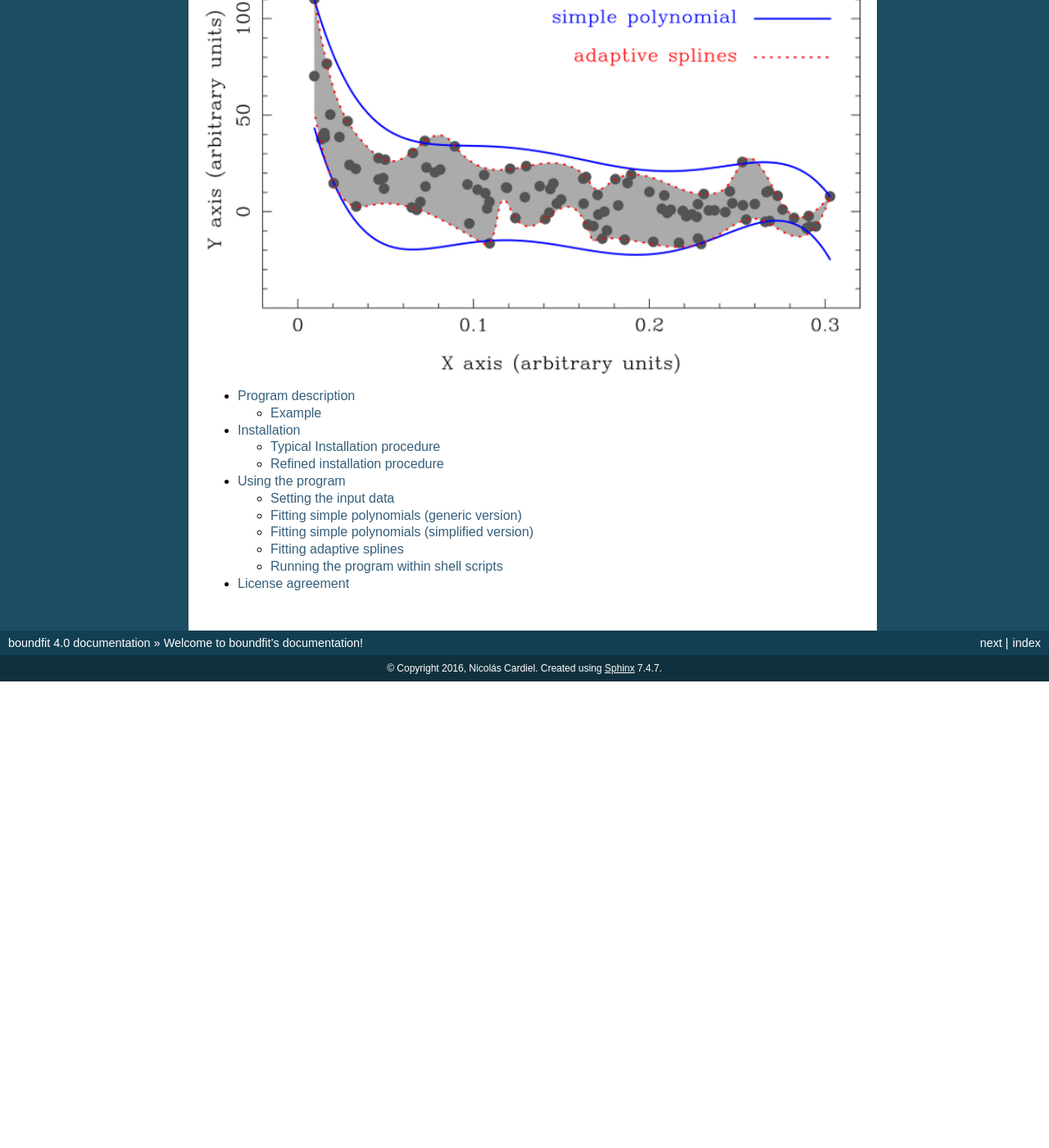
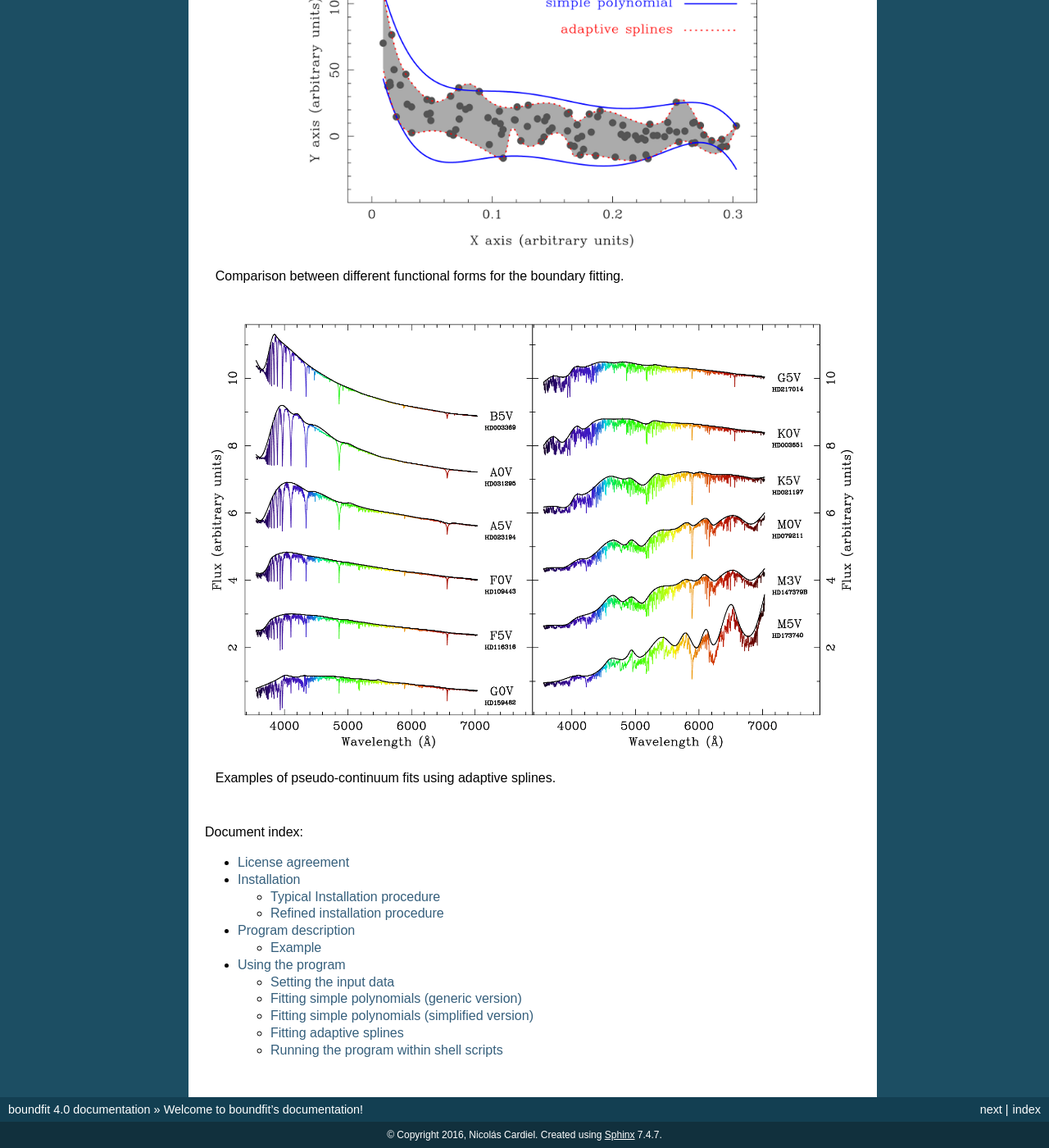
Before and after one commit to nicocardiel/boundfit, a Sphinx documentation site: the page built from docs/index.rst, in a window 1280 px wide and 1400 px high, scrolled down 231 px. Shown: the whole window at 82% size. Built offline with Sphinx 7.4.7, drawn with Linux system fonts in a browser that asks for light colours; formulas are drawn with MathJax 3; before the commit the page ends 1062 px from its top, so only the background shows below that; some of the changed text lies outside the part shown.

Commit message:
Include image with pseudo-continuum fits

```diff
--- a/docs/index.rst
+++ b/docs/index.rst
@@ -8,19 +8,30 @@
 Welcome to boundfit's documentation!
 ====================================
 
-**boundfit** determines upper and lower boundaries to a given data set using
+**Boundfit** determines upper and lower boundaries to a given data set using
 the generalised least-squares method described in Data boundary fitting using a
 generalised least-squares method (`Cardiel 2009, MNRAS, 396, 680
 <http://cdsads.u-strasbg.fr/abs/2009MNRAS.396..680C>`_).
 
-.. image:: images/example.png
+.. figure:: images/example.png
+   :width: 70%
+   :align: center
+
+   Comparison between different functional forms for the boundary fitting.
+
+
+.. figure:: images/plots_miles.png
    :width: 100%
    :align: center
+
+   Examples of pseudo-continuum fits using adaptive splines.
+
+Document index:
 
 .. toctree::
    :maxdepth: 2
 
+   license_agreement
+   installation
    program_description
-   installation
    using_the_program
-   license_agreement
```
Also changed, not shown: docs/images/plots_miles.png (added).
